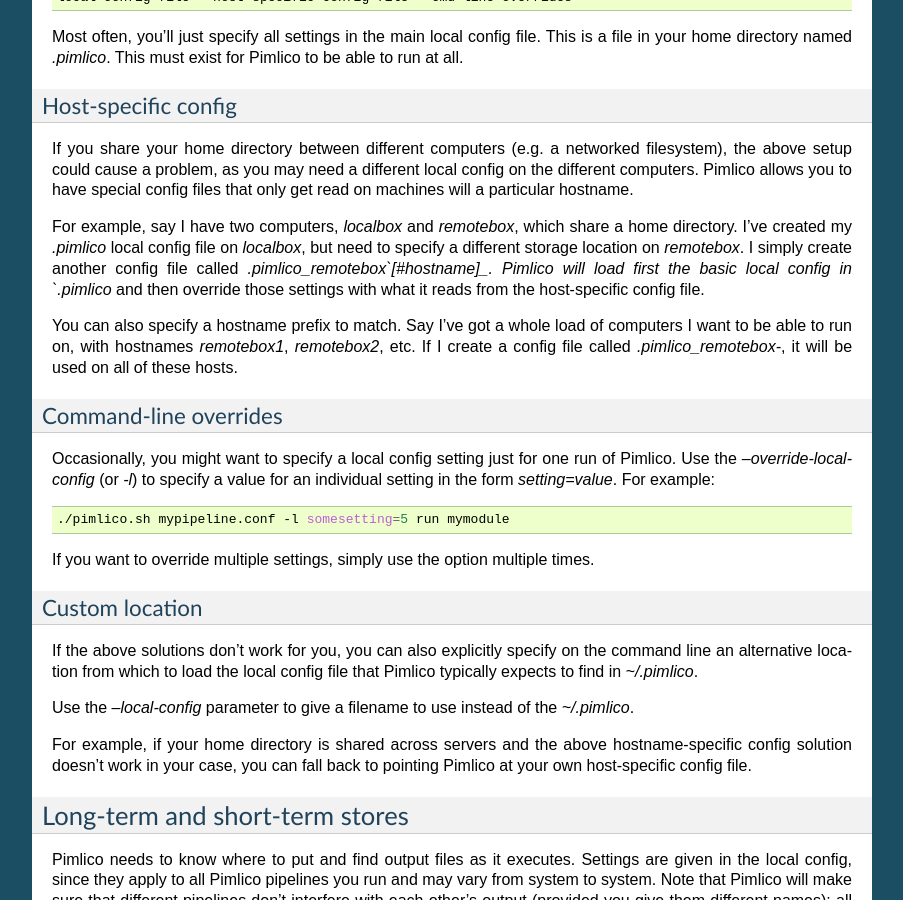
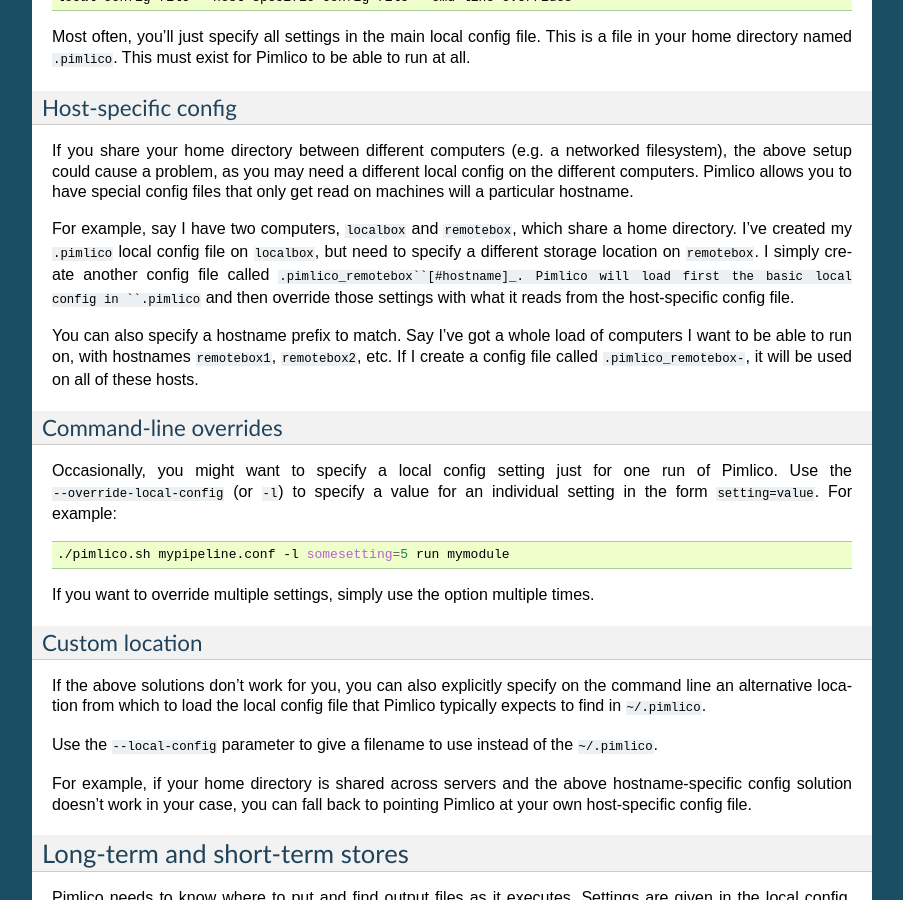
Before and after one commit to markgw/pimlico, a Sphinx documentation site: the page built from docs/core/local_config.rst, in a window 1280 px wide and 900 px high, scrolled down 497 px. Shown: the whole window, without its empty margins (198-1101 px from the left). Built offline with Sphinx 7.4.7, drawn with Linux system fonts in a browser that asks for light colours; formulas are drawn with MathJax 3; the version number could not be read and is left out.

Commit message:
Fixed literal quoting in many docs

```diff
--- a/docs/core/download.rst
+++ b/docs/core/download.rst
@@ -13,10 +13,10 @@
 
 Manual setup
 ============
-If for some reason you don't want to use the `newproject.py` script, you can set up a project yourself.
+If for some reason you don't want to use the ``newproject.py` script, you can set up a project yourself.
 Download Pimlico `from Github <https://github.com/markgw/pimlico>`_.
 
-Simply download the whole source code as a `.zip` or `.tar.gz` file and uncompress it. This will produce a directory
-called `pimlico`, followed by a long incomprehensible string, which you can rename simply `pimlico`.
+Simply download the whole source code as a ``.zip`` or ``.tar.gz`` file and uncompress it. This will produce a directory
+called ``pimlico``, followed by a long incomprehensible string, which you can rename simply ``pimlico``.
 
 Pimlico has a few basic dependencies, but these will be automatically downloaded the first time you load it.
--- a/docs/core/local_config.rst
+++ b/docs/core/local_config.rst
@@ -26,7 +26,7 @@
    local config file < host-specific config file < cmd-line overrides
 
 Most often, you'll just specify all settings in the main local config file. This is a file in your home directory
-named `.pimlico`. This must exist for Pimlico to be able to run at all.
+named ``.pimlico``. This must exist for Pimlico to be able to run at all.
 
 Host-specific config
 --------------------
@@ -34,20 +34,20 @@
 cause a problem, as you may need a different local config on the different computers. Pimlico allows you to
 have special config files that only get read on machines will a particular hostname.
 
-For example, say I have two computers, `localbox` and `remotebox`, which share a home directory. I've created my
-`.pimlico` local config file on `localbox`, but need to specify a different storage location on `remotebox`.
-I simply create another config file called `.pimlico_remotebox`[#hostname]_. Pimlico will load first the
-basic local config in `.pimlico` and then override those settings with what it reads from the host-specific
+For example, say I have two computers, ``localbox`` and ``remotebox``, which share a home directory. I've created my
+``.pimlico`` local config file on ``localbox``, but need to specify a different storage location on ``remotebox``.
+I simply create another config file called ``.pimlico_remotebox``[#hostname]_. Pimlico will load first the
+basic local config in ``.pimlico`` and then override those settings with what it reads from the host-specific
 config file.
 
 You can also specify a hostname prefix to match. Say I've got a whole load of computers I want to be able to
-run on, with hostnames `remotebox1`, `remotebox2`, etc. If I create a config file called `.pimlico_remotebox-`,
+run on, with hostnames ``remotebox1``, ``remotebox2``, etc. If I create a config file called ``.pimlico_remotebox-``,
 it will be used on all of these hosts.
 
 Command-line overrides
 ----------------------
 Occasionally, you might want to specify a local config setting just for one run of Pimlico. Use the
-`--override-local-config` (or `-l`) to specify a value for an individual setting in the form `setting=value`.
+``--override-local-config`` (or ``-l``) to specify a value for an individual setting in the form ``setting=value``.
 For example:
 
 .. code:: sh
@@ -59,9 +59,9 @@
 Custom location
 ---------------
 If the above solutions don't work for you, you can also explicitly specify on the command line an alternative
-location from which to load the local config file that Pimlico typically expects to find in `~/.pimlico`.
+location from which to load the local config file that Pimlico typically expects to find in ``~/.pimlico``.
 
-Use the `--local-config` parameter to give a filename to use instead of the `~/.pimlico`.
+Use the ``--local-config`` parameter to give a filename to use instead of the ``~/.pimlico``.
 
 For example, if your home directory is shared across servers and the above hostname-specific config solution
 doesn't work in your case, you can fall back to pointing Pimlico at your own host-specific config file.
@@ -116,6 +116,6 @@
 
 .. rubric:: Footnotes:
 
-.. [#hostname] This relies on Python being aware of the hostname of the computer. Pimlico uses `socket.gethostname()`
-               to find out the current machine's hostname, which in this example should return `remotebox`. On Linux,
-               you can check what this is using the `hostname` command.
+.. [#hostname] This relies on Python being aware of the hostname of the computer. Pimlico uses ``socket.gethostname()``
+               to find out the current machine's hostname, which in this example should return ``remotebox``. On Linux,
+               you can check what this is using the ``hostname`` command.
```
Also changed, not shown: docs/core/dependencies.rst (+5 -5 lines), docs/guides/fast_setup.rst (+4 -4 lines), docs/guides/multiple_servers.rst (+16 -16 lines), docs/guides/setup.rst (+21 -21 lines).
